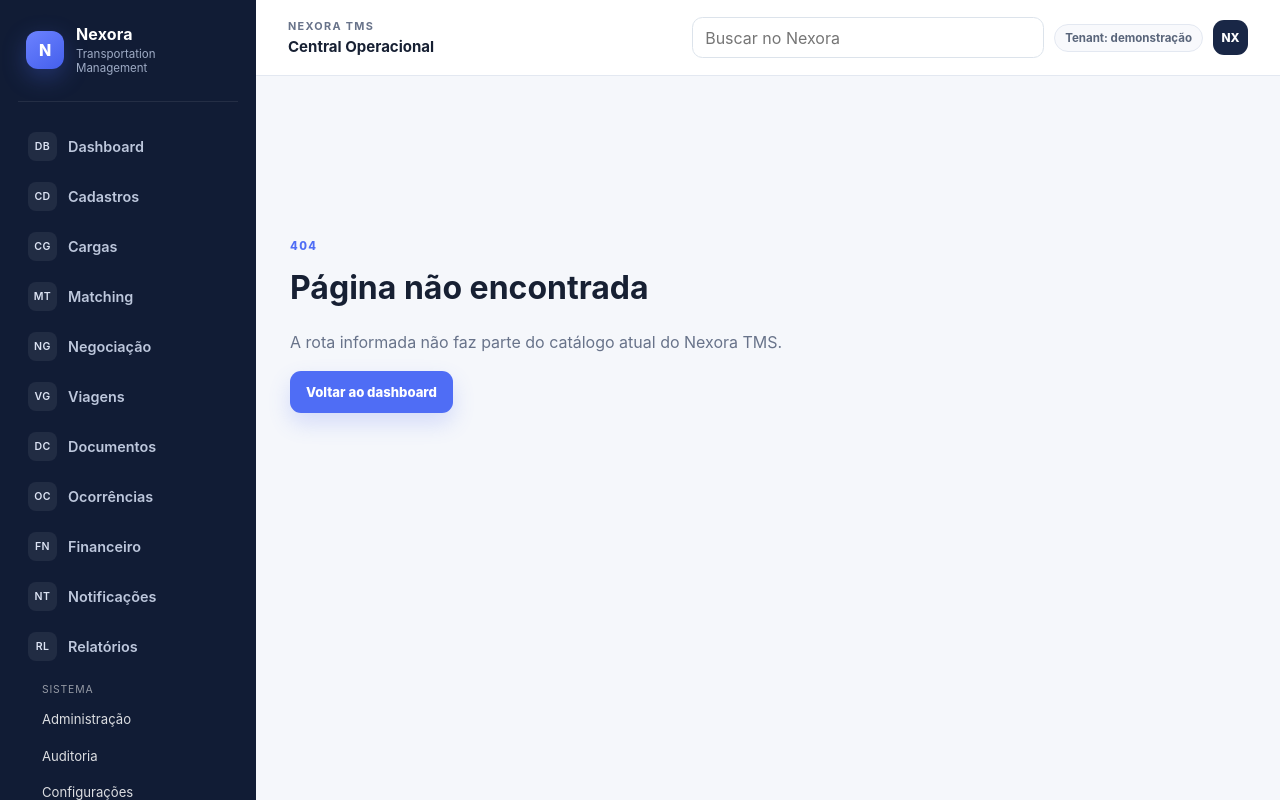
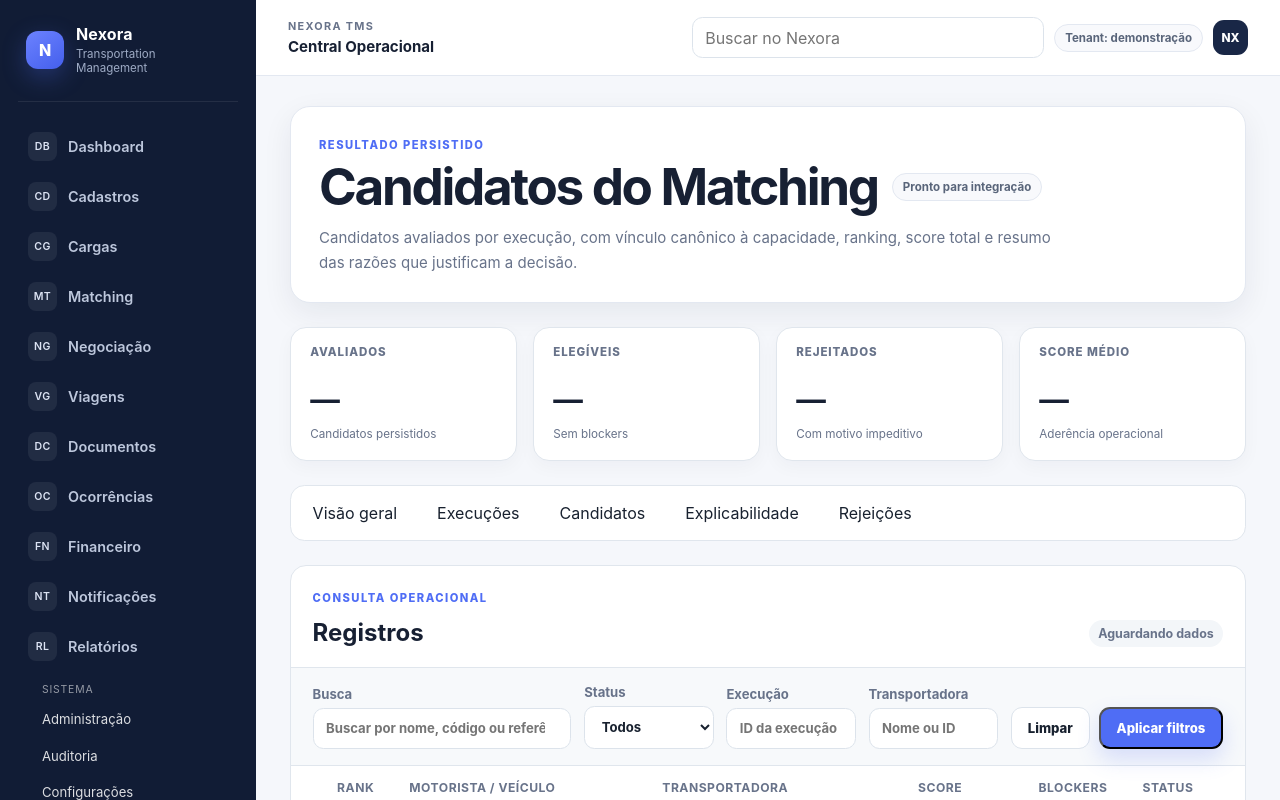
Before and after one commit to brunabarrichello/nexora-tms, a Next.js app in the folder apps/web/: page /matching/candidatos in a window 1280 px wide. Before the commit this address had no page. Shown: the top 800 px of the page. Built offline with nearby package versions, Linux system fonts and the light colour scheme.

Commit message:
feat(web): add matching candidates page

```diff
--- /dev/null
+++ b/apps/web/app/matching/candidatos/page.tsx
@@ -0,0 +1,43 @@
+import { OperationalPage } from '../../_components/operational-page';
+
+export const metadata = { title: 'Candidatos do Matching' };
+
+export default function Page() {
+  return (
+    <OperationalPage
+      eyebrow="Resultado persistido"
+      title="Candidatos do Matching"
+      description="Candidatos avaliados por execução, com vínculo canônico à capacidade, ranking, score total e resumo das razões que justificam a decisão."
+      metrics={[
+        { label: 'Avaliados', helper: 'Candidatos persistidos' },
+        { label: 'Elegíveis', helper: 'Sem blockers' },
+        { label: 'Rejeitados', helper: 'Com motivo impeditivo' },
+        { label: 'Score médio', helper: 'Aderência operacional' },
+      ]}
+      filters={[
+        { label: 'Status', name: 'status', options: ['eligible', 'rejected'] },
+        { label: 'Execução', name: 'run', placeholder: 'ID da execução' },
+        { label: 'Transportadora', name: 'carrier', placeholder: 'Nome ou ID' },
+      ]}
+      columns={[
+        { key: 'rank', label: 'Rank', align: 'right' },
+        { key: 'candidate', label: 'Motorista / veículo' },
+        { key: 'carrier', label: 'Transportadora' },
+        { key: 'score', label: 'Score', align: 'right' },
+        { key: 'blockers', label: 'Blockers', align: 'right' },
+        { key: 'status', label: 'Status' },
+      ]}
+      tabs={[
+        { href: '/matching', label: 'Visão geral' },
+        { href: '/matching/execucoes', label: 'Execuções' },
+        { href: '/matching/candidatos', label: 'Candidatos' },
+        { href: '/matching/explicabilidade', label: 'Explicabilidade' },
+        { href: '/matching/rejeicoes', label: 'Rejeições' },
+      ]}
+      integrationNotes={[
+        'Cada linha terá snapshot do candidato no momento da execução para evitar explicações dependentes do estado atual do cadastro.',
+        'O ranking é resultado da execução, não um atributo permanente do motorista ou veículo.',
+      ]}
+    />
+  );
+}
```
